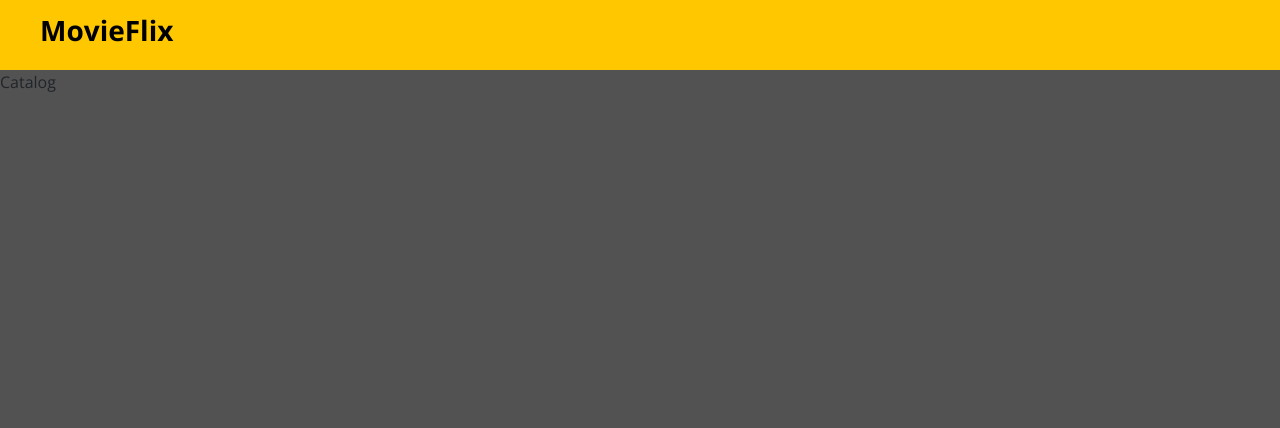
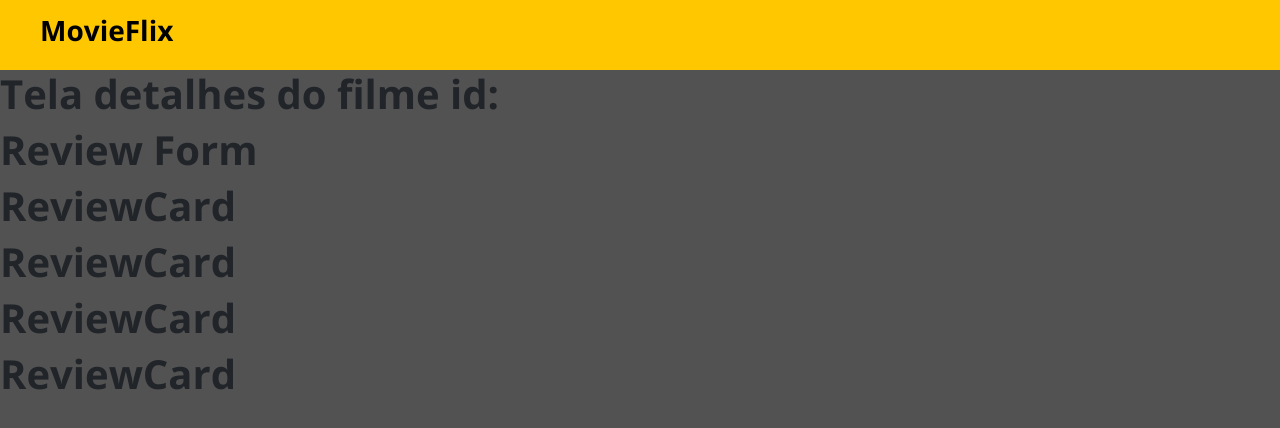
Before and after one commit to Andersongauterio/movie-flix, a React (Create React App) app: page /movies/1 in a window 1280 px wide. Shown: the top 428 px of the page. Built offline with nearby package versions, Linux system fonts and the light colour scheme.

Commit message:
Movie details initial structure

```diff
--- a/src/Routes.tsx
+++ b/src/Routes.tsx
@@ -2,6 +2,7 @@ import { BrowserRouter, Switch, Route } from 'react-router-dom';
 import Navbar from 'components/Navbar';
 import Login from 'pages/Home/Login';
 import MovieCatalog from 'pages/Protected/MovieCatalog';
+import MovieDetails from 'pages/Protected/MovieDetails';
 
 const Routes = () => (
   <BrowserRouter>
@@ -10,9 +11,12 @@ const Routes = () => (
       <Route path="/" exact>
         <Login />
       </Route>
-      <Route path="/movies">
+      <Route path="/movies" exact>
         <MovieCatalog />
       </Route>
+      <Route path="/movies/:movieId" exact>
+					<MovieDetails />
+				</Route>
     </Switch>
   </BrowserRouter>
 );
--- /dev/null
+++ b/src/components/ReviewCard/index.tsx
@@ -0,0 +1,11 @@
+import './styles.css';
+
+const ReviewCard = () => {
+  return (
+    <div>
+      <h1>ReviewCard</h1>
+    </div>
+  );
+};
+
+export default ReviewCard;
--- /dev/null
+++ b/src/components/ReviewForm/index.tsx
@@ -0,0 +1,11 @@
+import './styles.css';
+
+const ReviewForm = () => {
+  return (
+    <div>
+      <h1>Review Form</h1>
+    </div>
+  );
+};
+
+export default ReviewForm;
--- /dev/null
+++ b/src/components/ReviewListing/index.tsx
@@ -0,0 +1,15 @@
+import ReviewCard from 'components/ReviewCard';
+import './styles.css';
+
+const ReviewListing = () => {
+  return (
+    <div>
+      <ReviewCard />
+      <ReviewCard />
+      <ReviewCard />
+      <ReviewCard />
+    </div>
+  );
+};
+
+export default ReviewListing;
--- /dev/null
+++ b/src/pages/Protected/MovieDetails/index.tsx
@@ -0,0 +1,21 @@
+import ReviewForm from 'components/ReviewForm';
+import ReviewListing from 'components/ReviewListing';
+import './styles.css';
+
+const MovieDetails = () => {
+  return (
+    <div className="movie-details-container">
+      <div className="movie-details-title">
+        <h1>Tela detalhes do filme id: </h1>
+      </div>
+      <div className="movie-details-form">
+          <ReviewForm />
+      </div>
+      <div className="movie-detials-review">
+          <ReviewListing />
+      </div>
+    </div>
+  );
+};
+
+export default MovieDetails;
```
Also changed, not shown: src/components/ReviewCard/styles.css (added), src/components/ReviewForm/styles.css (added), src/components/ReviewListing/styles.css (added), src/pages/Protected/MovieDetails/styles.css (added).
